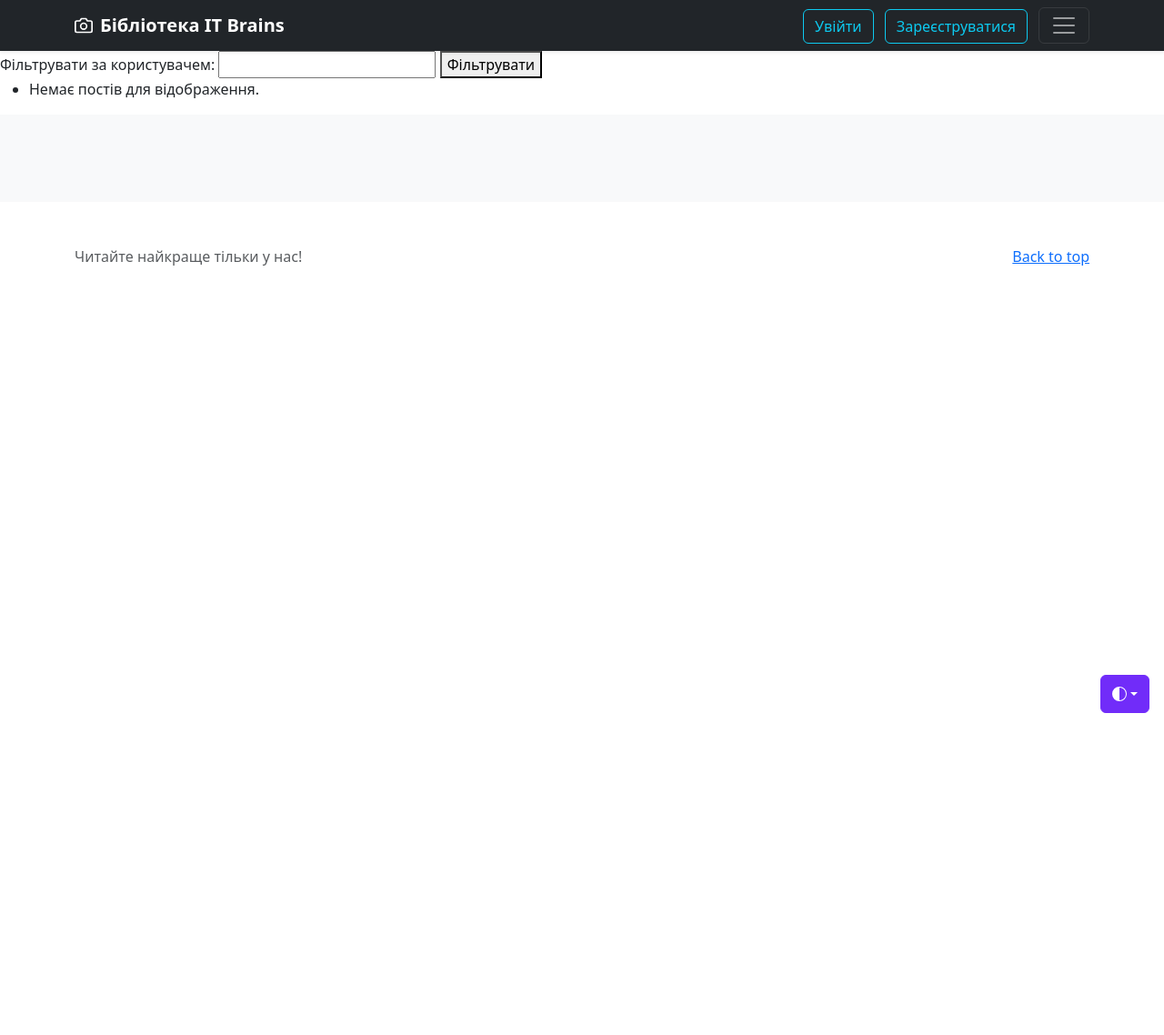
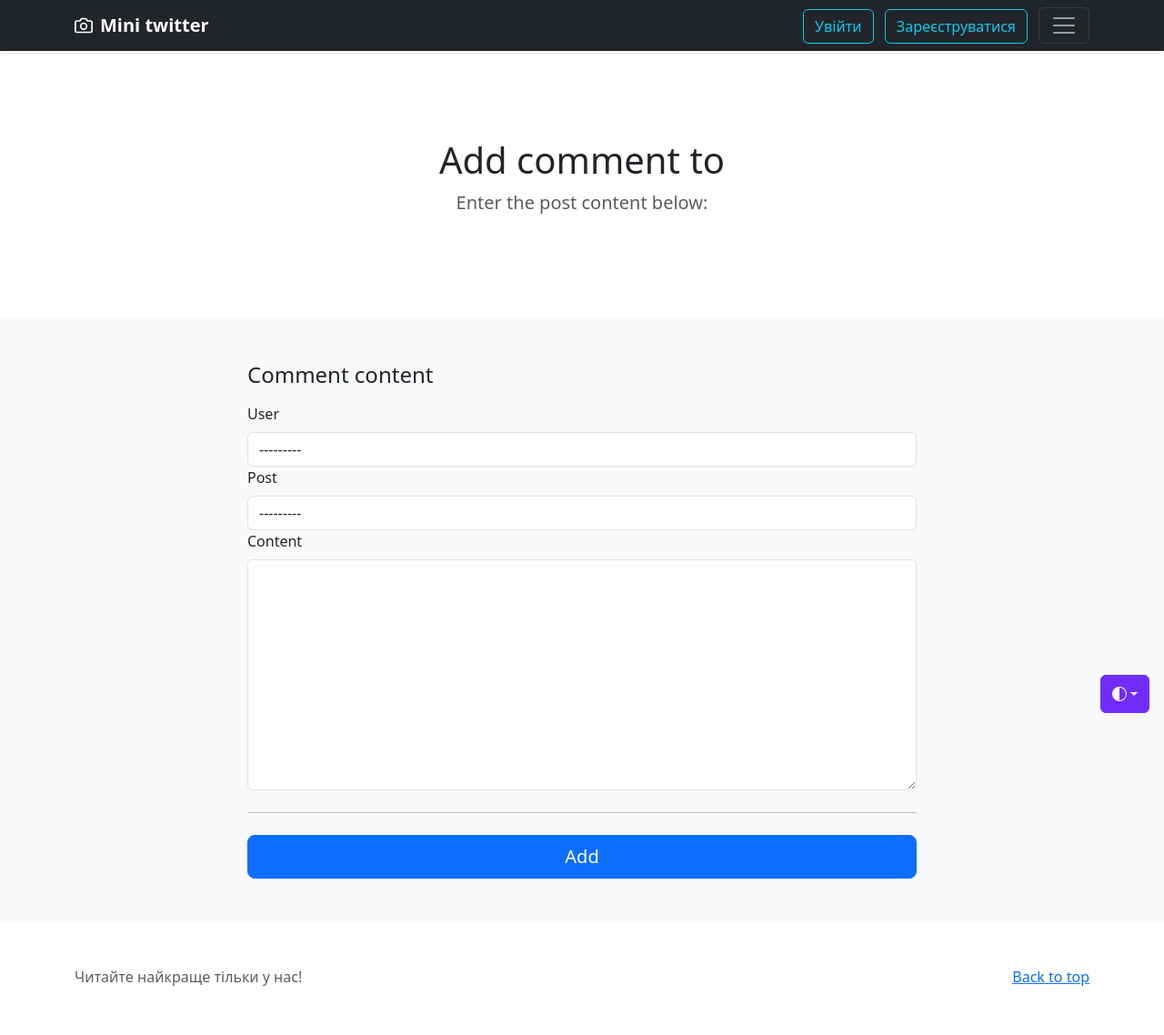
Before and after one commit to AlexFloy/twitter-new, a Django app: page /posts/posts/add-comment in a window 1280 px wide. Shown: the whole page at 91% size. Before the commit the page ends 784 px from the top, so only its background shows below. Run offline with Django 4.2, Linux system fonts and the light colour scheme; data that the repository does not hold is empty; some libraries are stand-ins or nearby versions.

Commit message:
create posts add coments

```diff
--- a/mini_twitter/settings.py
+++ b/mini_twitter/settings.py
@@ -39,6 +39,7 @@ INSTALLED_APPS = [
     'django.contrib.staticfiles',
     'users.apps.UsersConfig',
     'posts.apps.PostsConfig',
+    'widget_tweaks'
 ]
 
 MIDDLEWARE = [
--- a/posts/forms.py
+++ b/posts/forms.py
@@ -1,13 +1,36 @@
 from django import forms
-from posts.models import Post
+from users.models import User
+from posts.models import Post, Comments
 
 
 class PostForm(forms.ModelForm):
-    model = Post
-    fields = ['user', 'title', 'post_picture', 'content']
-    widgets = {
-        'user': forms.Select(attrs={'class': 'form-control'}),
-        'title': forms.TextInput(attrs={'class': 'form-control'}),
-        'post_picture': forms.FileInput(attrs={'class': 'form-control'}),
-        'content': forms.Textarea(attrs={'class': 'form-control'}),
-    }
+
+    class Meta:
+        model = Post
+        fields = ['user', 'title', 'posts_picture', 'content']
+        widgets = {
+            'user': forms.Select(attrs={'class': 'form-control'}),
+            'title': forms.TextInput(attrs={'class': 'form-control'}),
+            'posts_picture': forms.FileInput(attrs={'class': 'form-control'}),
+            'content': forms.Textarea(attrs={'class': 'form-control'}),
+        }
+# 2 view
+
+# 1 view class PostsForm(forms.Form):
+#     user = forms.ModelChoiceField(queryset=User.objects.all())
+#     title = forms.CharField()
+#     posts_picture = forms.ImageField()
+#     content = forms.CharField()
+#     create_at = forms.DateTimeField()
+
+
+class CommentForm(forms.ModelForm):
+
+    class Meta:
+        model = Comments
+        fields = ['user', 'post', 'content']
+        widgets = {
+            'user': forms.Select(attrs={'class': 'form-control'}),
+            'post': forms.Select(attrs={'class': 'form-control'}),
+            'content': forms.Textarea(attrs={'class': 'form-control'}),
+        }
--- a/posts/templates/base.html
+++ b/posts/templates/base.html
@@ -9,7 +9,7 @@
     <meta name="description" content="">
     <meta name="author" content="Mark Otto, Jacob Thornton, and Bootstrap contributors">
     <meta name="generator" content="Hugo 0.112.5">
-    <title>Бібліотека</title>
+    <title>Mini twitter</title>
 
     <link rel="canonical" href="https://getbootstrap.com/docs/5.3/examples/album/">
 
@@ -160,7 +160,7 @@
           <ul class="list-unstyled">
             <li><a href="#" class="text-white">Follow on Twitter</a></li>
             <li><a href="#" class="text-white">Like on Facebook</a></li>
-            <li><a href="#" class="text-white">Email me</a></li>
+            <li><a href="{% url 'posts' %}" class="text-white">Posts</a></li>
           </ul>
         </div>
       </div>
@@ -170,18 +170,18 @@
     <div class="container d-flex justify-content-between">
         <a href="/" class="navbar-brand d-flex align-items-center">
             <svg xmlns="http://www.w3.org/2000/svg" width="20" height="20" fill="none" stroke="currentColor" stroke-linecap="round" stroke-linejoin="round" stroke-width="2" aria-hidden="true" class="me-2" viewBox="0 0 24 24"><path d="M23 19a2 2 0 0 1-2 2H3a2 2 0 0 1-2-2V8a2 2 0 0 1 2-2h4l2-3h6l2 3h4a2 2 0 0 1 2 2z"/><circle cx="12" cy="13" r="4"/></svg>
-            <strong>Бібліотека IT Brains</strong>
+            <strong>Mini twitter</strong>
         </a>
         <div class="d-flex align-items-center">
             {% if user.is_staff %}
-            <a href="{% url 'add_post' %}" class="btn btn-outline-info my-2 my-sm-0 ms-auto me-4">Додати книгу</a>
+            <a href="{% url 'create_post' %}" class="btn btn-outline-info my-2 my-sm-0 ms-auto me-4">Додати пост</a>
             {% endif %}
             <div>
                 {% if user.is_authenticated %}
-                <span class="me-3 text-white">Вітаю, {{ user.first_name }} {{ user.last_name}}</span>
+                <span class="me-3 text-white">Вітаю, {{ user.username }}</span>
                 {% else %}
-                <a href="{% url 'login' %}" class="btn btn-outline-info my-2 my-sm-0 me-2">Увійти</a>
-                <a href="{% url 'register' %}" class="btn btn-outline-info my-2 my-sm-0">Зареєструватися</a>
+                <a href="#" class="btn btn-outline-info my-2 my-sm-0 me-2">Увійти</a>
+                <a href="#" class="btn btn-outline-info my-2 my-sm-0">Зареєструватися</a>
                 {% endif %}
                 <button class="navbar-toggler ms-2" type="button" data-bs-toggle="collapse" data-bs-target="#navbarHeader" aria-controls="navbarHeader" aria-expanded="false" aria-label="Toggle navigation">
                     <span class="navbar-toggler-icon"></span>
--- /dev/null
+++ b/posts/templates/posts/add_comment.html
@@ -0,0 +1,43 @@
+{% extends "base.html" %}
+{% block content %}
+<section class="py-5 text-center container">
+    <div class="row py-lg-5">
+        <div class="col-lg-6 col-md-8 mx-auto">
+            <h1 class="fw-light">Add comment to </h1>
+            <p class="lead text-body-secondary">Enter the post content below:</p>
+        </div>
+    </div>
+</section>
+<div class="py-5 bg-light">
+    <div class="container">
+        <div class="row">
+            <div class="col-md-7 col-lg-8 mx-auto">
+                <h4 class="mb-3">Comment content</h4>
+                <form class="needs-validation" novalidate method="post" action="{% url 'add_comments' %}" enctype="multipart/form-data">
+                    {% csrf_token %}
+                    {% for field in comments %}
+
+                        <div class="row g-3">
+                            <div class="col-sm-12">
+                                <label for="{{ field.id_for_label }}" class="form-label">{{ field.label }}</label>
+                                {{ field }}
+                                {% if field.errors %}
+                                    <div class="alert alert-danger">
+                                        {{ field.errors }}
+                                    </div>
+                                {% endif %}
+                                <div class="invalid-feedback">
+                                    Please enter {{ field.label }}.
+                                </div>
+                            </div>
+                        </div>
+
+                    {% endfor %}
+                    <hr class="my-4">
+                    <button class="w-100 btn btn-primary btn-lg" type="submit">Add</button>
+                </form>
+            </div>
+        </div>
+    </div>
+</div>
+{% endblock %}
--- a/posts/templates/posts/posts_list.html
+++ b/posts/templates/posts/posts_list.html
@@ -2,18 +2,12 @@
 {% load static %}
 {% block content %}
 
-    <form method="get" action="{% url 'posts' %}">
-    <label for="user_name">Фільтрувати за користувачем:</label>
-    <input type="text" id="user_name" name="user_name">
-    <button type="submit">Фільтрувати</button>
-    </form>
+
 
     <ul>
-    {% for user_name in posts_menu %}
-        <li>{{ post.title }} - {{ post.user.first_name }}</li>
-    {% empty %}
-        <li>Немає постів для відображення.</li>
-   {% endfor %}
+        {% for user_name in posts_menu %}
+            <li>{{ post.title }} - {{ posts.users.user_name }}</li>
+        {% endfor %}
     </ul>
     <div class="album py-5 bg-body-tertiary">
         <div class="container">
@@ -21,9 +15,9 @@
                     {% for posts in post %}
                         <div class="col">
                             <div class="toast-header">
-                            {% if users.profile_picture %}
-                            <img src="{{ users.profile_picture.urls }}" width="20" height="20" xmlns="http://www.w3.org/2000/svg" aria-hidden="true" preserveAspectRatio="xMidYMid slice" focusable="false"><rect width="100%" height="100%" fill="#007aff"></rect>
-                            {% endif %}
+
+                            <img src="{{ posts.user.profile_picture.url }}" width="20" height="20" xmlns="http://www.w3.org/2000/svg" aria-hidden="true" preserveAspectRatio="xMidYMid slice" focusable="false"><rect width="100%" height="100%" fill="#007aff"></rect>
+
                             <strong class="me-auto">{{posts.user}}</strong>
                             <small>11 mins ago</small>
                             <button type="button" class="btn-close" data-bs-dismiss="toast" aria-label="Close"></button>
@@ -38,6 +32,14 @@
                                     <div class="btn-group">
                                         <button type="button" class="btn btn-sm btn-outline-secondary">👍</button>
                                         <button type="button" class="btn btn-sm btn-outline-secondary">👎</button>
+                                        <button type="button" class="btn btn-sm btn-outline-secondary">
+                                            <a  href="{% url 'posts_detail' posts.pk%}">View</a>
+                                        </button>
+                                        <button type="button" class="btn btn-sm btn-outline-secondary">
+                                            <a  href="{% url 'add_comments' %}">Add Comment</a>
+                                        </button>
+
+
                                     </div>
                                     <small class="text-body-secondary">треба зробити дату!</small>
                                 </div>
--- a/posts/urls.py
+++ b/posts/urls.py
@@ -1,10 +1,13 @@
 from django.urls import path
 
-from posts.views import posts_menu, comments_menu
+from posts import views
+from posts.views import posts_menu, create_post, add_comment
 
 urlpatterns = [
     path('', posts_menu, name="posts"),
-    path('posts/<str:user_name>', posts_menu, name="posts_user"),
-    path('comments/', comments_menu, name="comment_menu"),
+    path('<str:user_name>', posts_menu, name="posts_user"),
+    path('posts/<int:post_id>', views.post_detail, name="posts_detail"),
+    path('posts/add-comment', add_comment, name="add_comments"),
+    path('posts/create-posts', create_post, name="create_post")
 
 ]
--- a/posts/views.py
+++ b/posts/views.py
@@ -1,9 +1,9 @@
-from django.shortcuts import render, redirect
-from django.http import HttpResponse
+from django.shortcuts import render, redirect, get_object_or_404
+from django.http import HttpResponse, HttpResponseNotFound
 
 from users.models import User
 from posts.models import Post, Comments
-from posts.forms import PostForm
+from posts.forms import PostForm, CommentForm
 
 
 def posts_menu(request, user_name=None):
@@ -17,21 +17,78 @@ def posts_menu(request, user_name=None):
     return render(request, 'posts/posts_list.html', context)
 # меню постів, якщо умова надана меню постів юзера
 
-
-def comments_menu(request):
-    comment = Comments.objects.all()
-    context = {'comments': comment}
-    return render(request, 'posts/comments_menu.html', context)
-# меню коментів
+"""
+def comments_menu(request, user_id):
+    posts = Post.objects.filter(user__id=user_id)
+    post = Post.objects.all()
+    users = User.objects.all()
+    comment = Comments.objects.filter(user__id=user_id)
+    try:
+        user = User.objects.get(pk=user_id)
+    except User.DoesNotExist:
+        return HttpResponseNotFound
+    context = {
+        'comment': comment,
+        'posts': posts,
+        'post': post,
+        'user': user,
+        'users': users
+       }
+    return render(request, 'posts/add_comment.html', context)
+ меню коментів
+"""
 
 
-def add_post(request):
+def create_post(request):
     if request.method == 'POST':
         form = PostForm(request.POST, request.FILES)
         if form.is_valid():
             post = form.save()
-            return redirect('posts_list', post_id=post.pk)
+            return redirect('posts_detail', post_id=post.pk)
     else:
         form = PostForm
     return render(request, 'posts/create_post2.html', {'form': form})
 # додавання посту
+
+
+# def create_post(request):
+#     if request.method == 'POST':
+#         form = PostsForm(request.POST, request.FILES)
+#         if form.is_valid():
+#             post = Post.objects.create(**form.cleaned_data)
+#             return redirect('posts_detail', post_id=post.pk)
+#     else:
+#         form = PostsForm()
+#         return render(request, 'posts/create_post2.html', {'form': form})
+
+# def get_post(request):
+#     posts = Post.object.all()
+#     content = {
+#         'post': posts
+#     }
+#     return render(request, 'posts/post_detail.html', content)
+
+
+def post_detail(request, post_id):
+    post = get_object_or_404(Post, pk=post_id)
+    comment = Comments.objects.filter(post__id=post_id)
+    posts = Post.objects.all()
+    context = {
+        'post': post,
+        'posts': posts,
+        'comment': comment
+    }
+    return render(request, 'posts/post_detail.html', context)
+# вигляд посту
+
+
+def add_comment(request):
+    if request.method == 'POST':
+        comments = CommentForm(request.POST)
+        if comments.is_valid():
+            comment = comments.save()
+            return redirect('posts_detail', post_id=comment.pk)
+    else:
+        comments = CommentForm
+    return render(request, 'posts/add_comment.html', {'comments': comments})
+# додавання коменту
--- a/users/urls.py
+++ b/users/urls.py
@@ -1,7 +1,8 @@
 from django.urls import path
-
-from users.views import users
+from users import views
+from users.views import users, user_detail
 
 urlpatterns = [
-    path('', users, name="users")
+    path('', users, name="users"),
+    path('users/<int:user_id>/', views.user_detail, name="user_detail"),
 ]
```
Also changed, not shown: posts/templates/posts/comments_menu.html (deleted, +0 -23 lines), posts/templates/posts/create_post2.html (+4 -5 lines), posts/templates/posts/post_detail.html (added, +60 -0 lines), users/templates/base.html (deleted, +0 -218 lines), users/templates/users/user_detail.html (added, +76 -0 lines), users/templates/users/user_list.html (+5 -2 lines), users/views.py (+19 -0 lines), media/post/profile_images/pngtree-subscribe-click-the-reminder-icon-png-image_8704821.png (added), media/post/profile_images/spider_verse_2.jpg.webp (added), media/post/profile_images/spider_verse_2.jpg_853dciB.webp (added).
